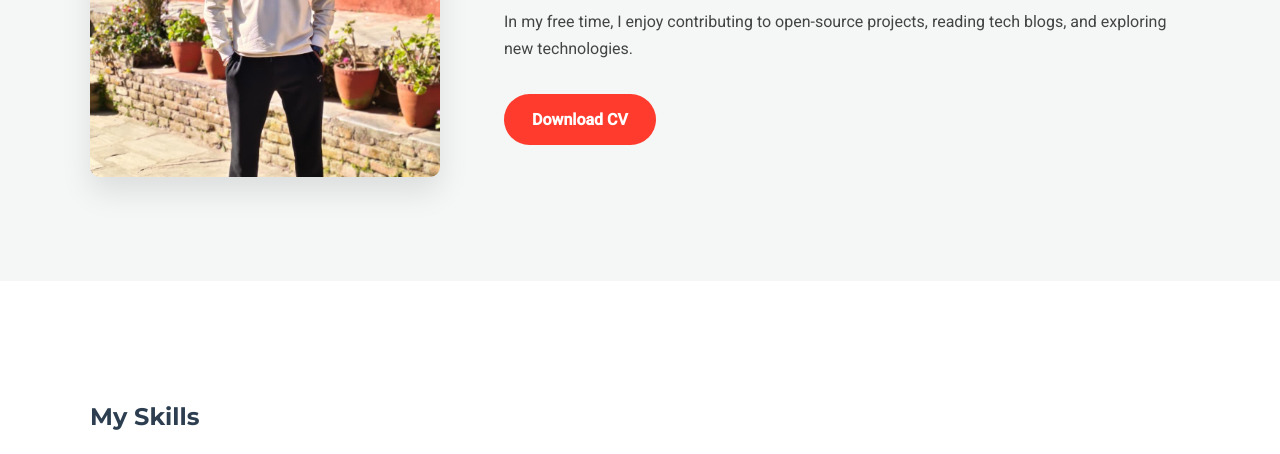
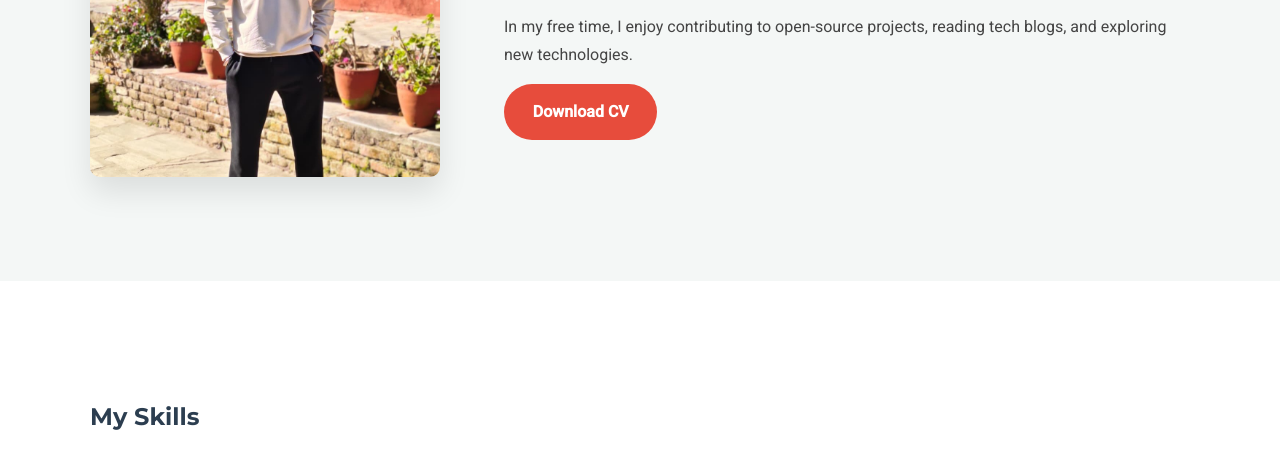
Before and after one commit to Dipendra329/portfolio, a plain HTML site: page index.html in a window 1280 px wide. Shown: the part 1149-1603 px from the top of the page. Drawn offline with nearby package versions, Linux system fonts and the light colour scheme; animation ran at ten frames a second.

Commit message:
small changes on css

```diff
--- a/index.html
+++ b/index.html
@@ -51,7 +51,7 @@
 With every project, I focus on clean design, performance, and user experience.
 Currently pursuing my Bachelor in CSIT, I’m exploring modern web technologies and building real-world projects to sharpen my skills..</p>
                         <p>In my free time, I enjoy contributing to open-source projects, reading tech blogs, and exploring new technologies.</p>
-                          <a href="Dipendra_CV.png" download class="btn-cv">Download CV</a>
+                          <a href="Dipendra_CV.png" download class="btn">Download CV</a>
 
                     </div>
                 </div>
--- a/style.css
+++ b/style.css
@@ -264,6 +264,8 @@ h1, h2, h3 {
     box-shadow: 0 15px 30px rgba(0,0,0,0.1);
 }
 
+
+
 /* Skills Section */
 #skills {
     background-color: #fff;
@@ -511,25 +513,3 @@ footer {
         text-align: center;
     }
 }
-
-/*   for cv button modified  */
-
-
-.btn-cv {
-  display: inline-block;
-  padding: 12px 28px;         /* bigger padding for pill look */
-  margin-top: 15px;
-  background: #ff3b2e;        /* bright red */
-  color: #fff;
-  text-decoration: none;
-  border-radius: 50px;        /* fully rounded pill */
-  font-weight: 600;
-  font-size: 16px;
-  transition: all 0.3s ease;
-  border: none;
-}
-
-.btn-cv:hover {
-  background: #e62e20;        /* darker red on hover */
-  transform: scale(1.05);     /* slight zoom effect */
-}
```
